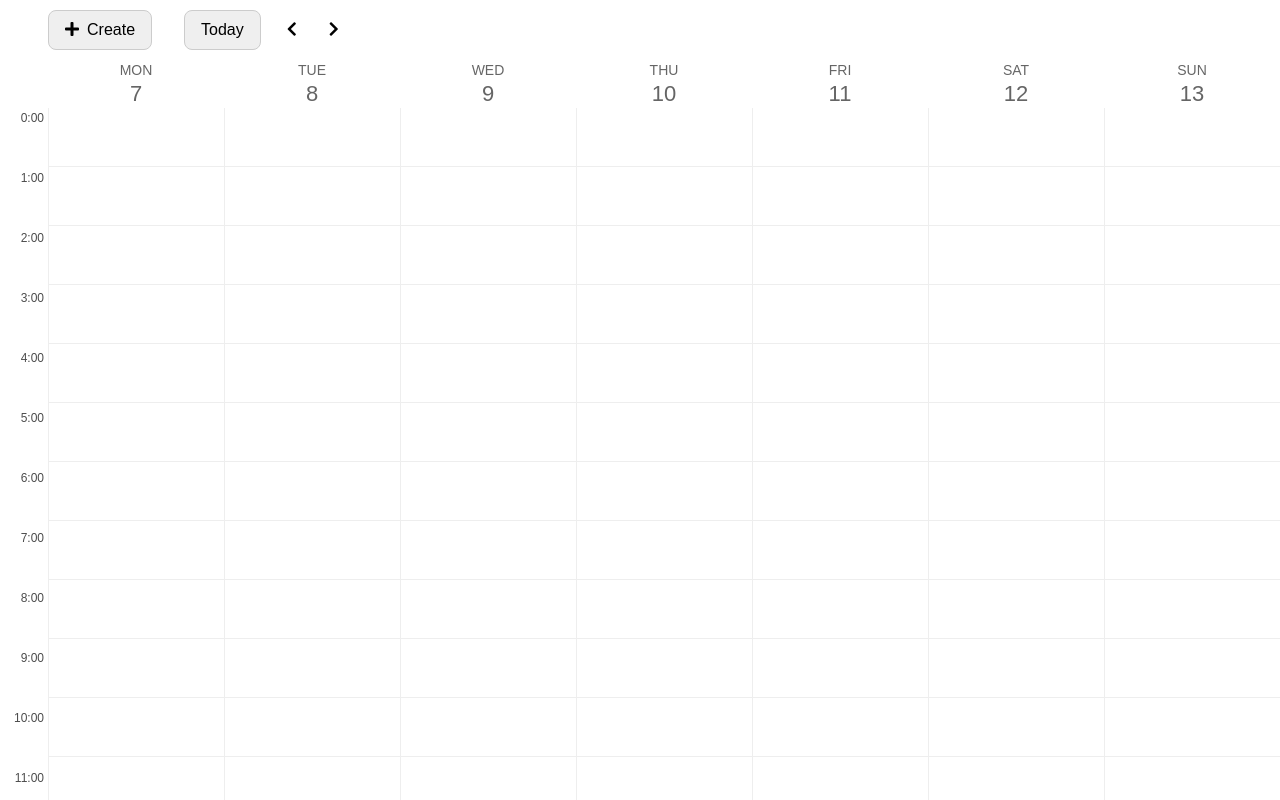
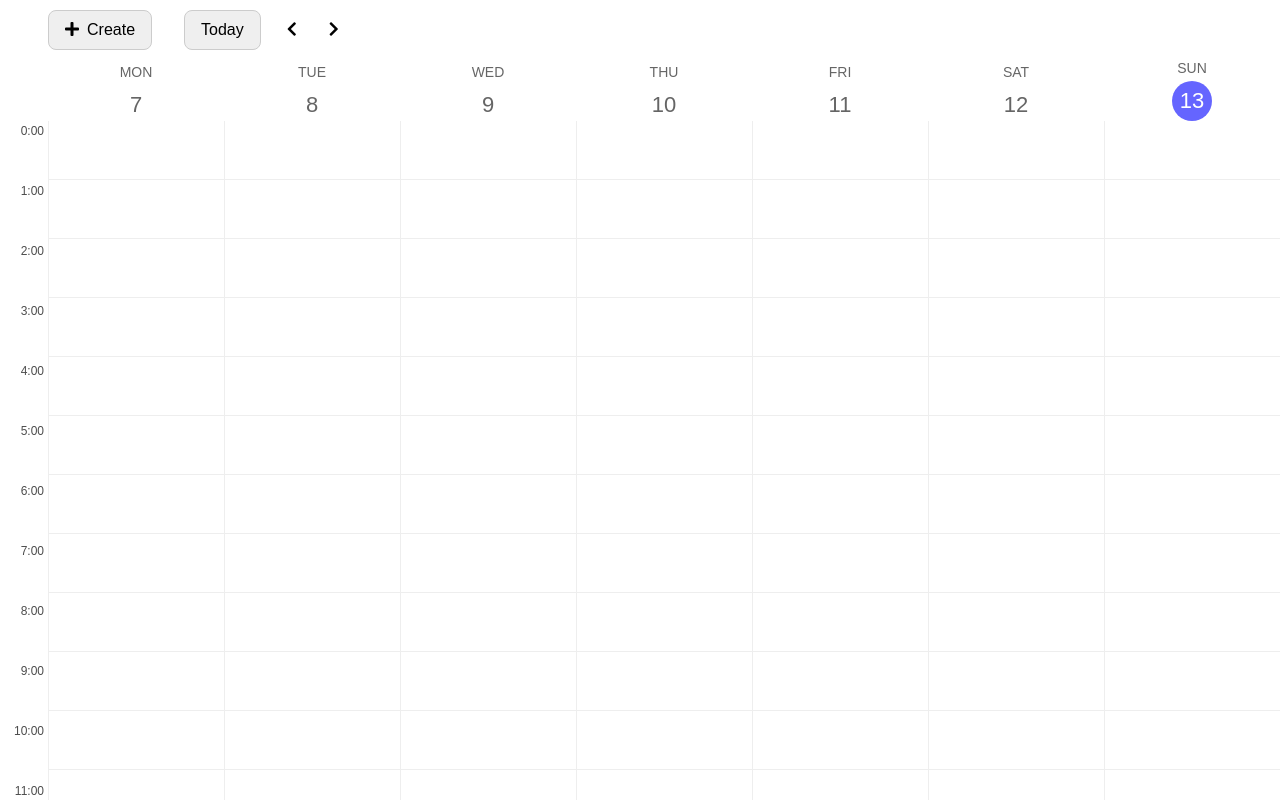
Before and after one commit to pampukhaleo/calendar-react, a React app: page / in a window 1280 px wide. Built offline with nearby package versions, Linux system fonts and the light colour scheme.

Commit message:
blue circle for today date

```diff
--- a/src/components/calendar/calendar.scss
+++ b/src/components/calendar/calendar.scss
@@ -62,7 +62,18 @@
 
   &__day-number {
     font-size: 22px;
+    margin-top: 5px;
   }
+}
+
+.today-circle {
+  background-color: blue;
+  color: white;
+  border-radius: 50%;
+  width: 40px;
+  height: 40px;
+  text-align: center;
+  line-height: 40px;
 }
 
 .red-line {
--- a/src/components/navigation/Navigation.jsx
+++ b/src/components/navigation/Navigation.jsx
@@ -5,12 +5,19 @@ import { days } from '../../utils/dateUtils.js';
 const Navigation = ({ weekDates }) => {
   return (
     <header className="calendar__header">
-      {weekDates.map((dayDate) => (
-        <div className="calendar__day-label day-label">
-          <span className="day-label__day-name">{days[dayDate.getDay()]}</span>
-          <span className="day-label__day-number">{dayDate.getDate()}</span>
-        </div>
-      ))}
+      {weekDates.map(dayDate => {
+        const dayNumberClassName =
+          new Date().getDate() === dayDate.getDate()
+            ? `day-label__day-number today-circle`
+            : 'day-label__day-number';
+
+        return (
+          <div className="calendar__day-label day-label">
+            <span className="day-label__day-name">{days[dayDate.getDay()]}</span>
+            <span className={dayNumberClassName}>{dayDate.getDate()}</span>
+          </div>
+        );
+      })}
     </header>
   );
 };
```
